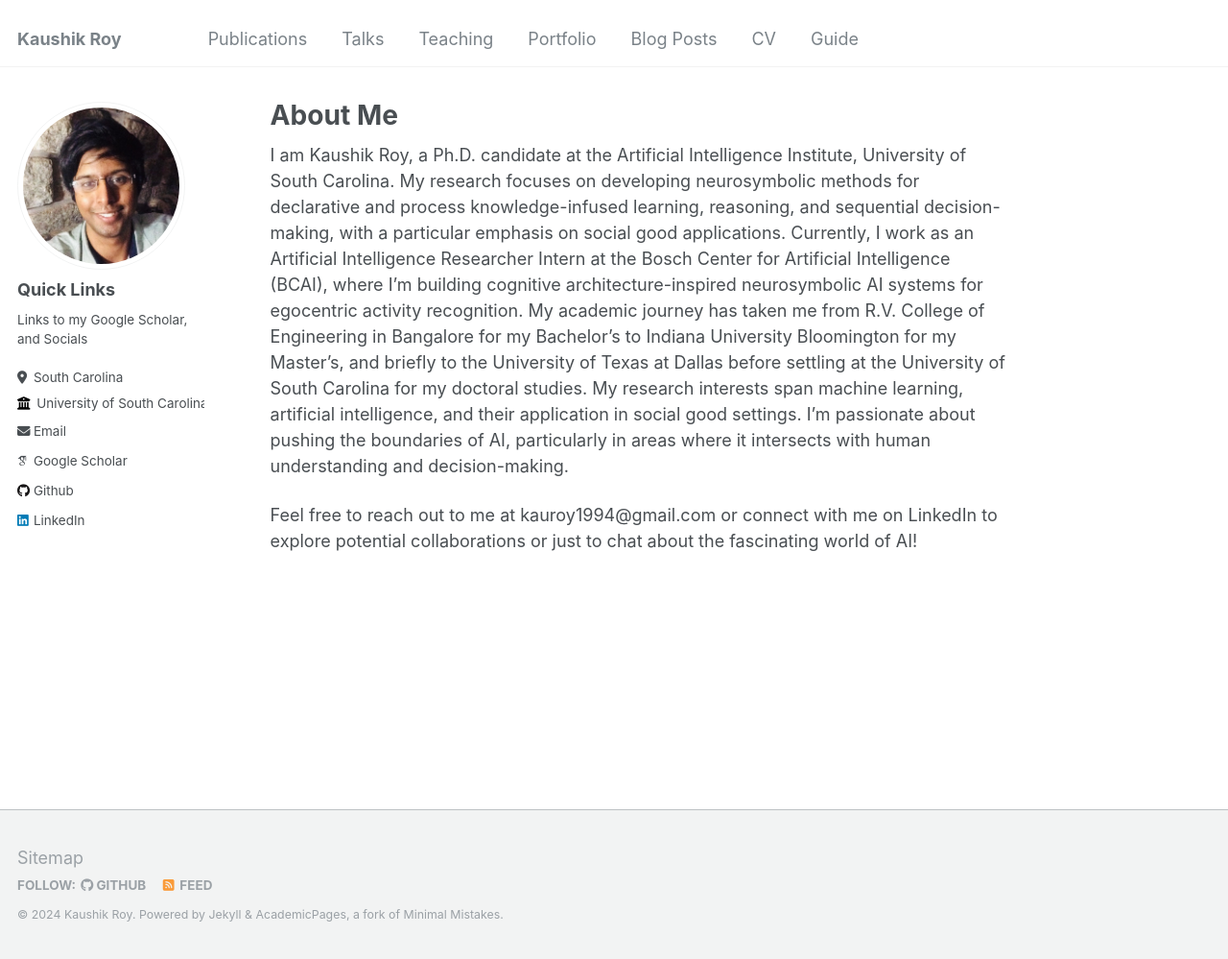
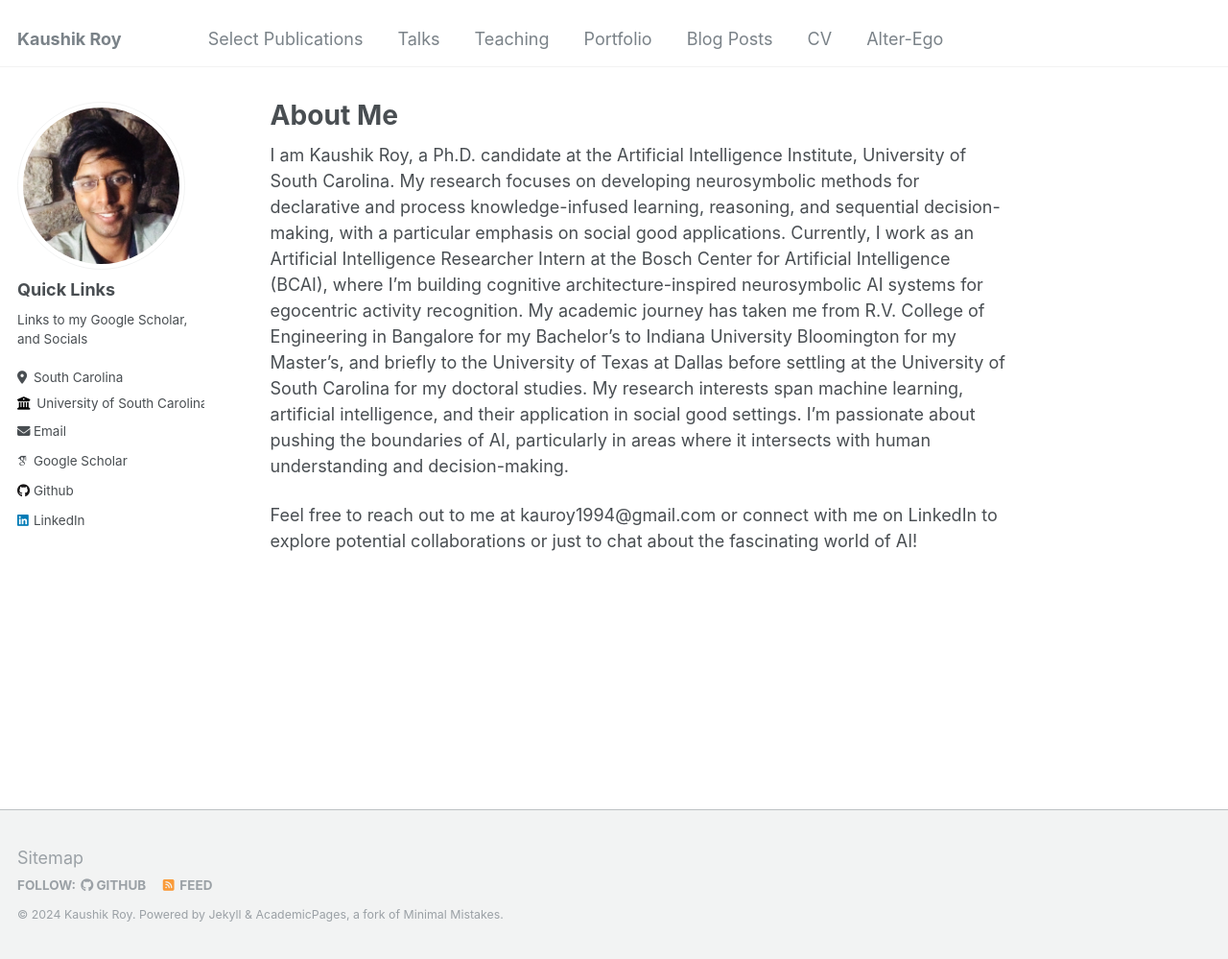
Before and after one commit to kauroy1994/home, a Jekyll site: the page built from _pages/about.md, in a window 1280 px wide and 999 px high. Shown: the whole window at 96% size. Built offline with Jekyll 4.4.1, drawn with Linux system fonts in a browser that asks for light colours; some web fonts are replaced.

Commit message:
Update navigation.yml

```diff
--- a/_data/navigation.yml
+++ b/_data/navigation.yml
@@ -1,6 +1,6 @@
 # main links links
 main:
-  - title: "Publications"
+  - title: "Select Publications"
     url: /publications/
 
   - title: "Talks"
@@ -18,5 +18,5 @@ main:
   - title: "CV"
     url: /cv/
 
-  - title: "Guide"
+  - title: "Alter-Ego"
     url: /markdown/
```
